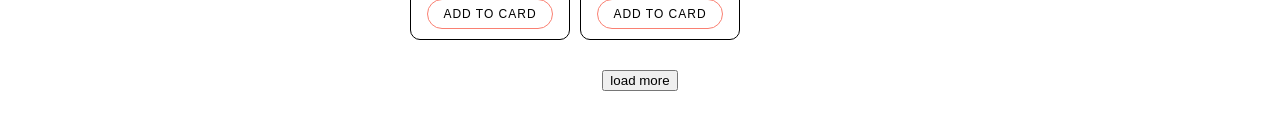
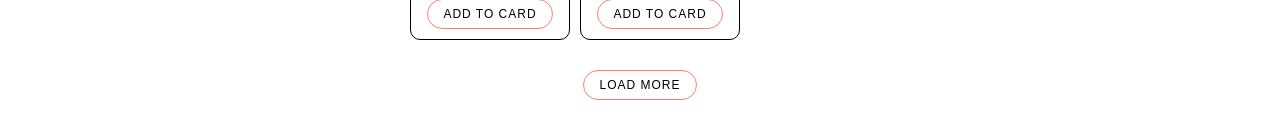
Before and after one commit to Google-Barma/mini-shop, a React (Create React App) app: page / in a window 1280 px wide. Shown: the part 478-616 px from the top of the page. Built offline with nearby package versions, Linux system fonts and the light colour scheme; no server answers.

Commit message:
add modal and style

```diff
--- a/src/components/CretifyOrder/CretifyOrder.js
+++ b/src/components/CretifyOrder/CretifyOrder.js
@@ -29,6 +29,7 @@ export default function CretifyOrder({ onOpenModal }) {
     <div className={s.orderWrap}>
       <OrderList />
       <button
+        className="button"
         type="button"
         onClick={() =>
           authentication
--- a/src/components/OrderSuccessModal/OrderSuccessModal.js
+++ b/src/components/OrderSuccessModal/OrderSuccessModal.js
@@ -5,7 +5,11 @@ export default function OrderSuccessModal({ onOpenModal }) {
     <div className={s.overlay}>
       <div className={s.modal}>
         <h2>Order success!</h2>
-        <button type="button" onClick={() => onOpenModal(false)}>
+        <button
+          className="button"
+          type="button"
+          onClick={() => onOpenModal(false)}
+        >
           close
         </button>
       </div>
--- a/src/components/OrderSuccessModal/OrderSuccessModal.module.css
+++ b/src/components/OrderSuccessModal/OrderSuccessModal.module.css
@@ -14,6 +14,8 @@
   background-color: rgb(116, 116, 116);
   border-radius: 10px;
   display: flex;
+  flex-direction: column;
   justify-content: center;
   align-items: center;
+  color: aliceblue;
 }
--- a/src/components/ProductInfo/ProductInfo.js
+++ b/src/components/ProductInfo/ProductInfo.js
@@ -54,6 +54,7 @@ export default function ProductInfo({ product }) {
           </button>
         </form>
         <button
+          className="button"
           type="button"
           onClick={() => dispatch(addOrder({ color, price, amount, smth, id }))}
         >
--- a/src/components/ProductList/ProductList.js
+++ b/src/components/ProductList/ProductList.js
@@ -40,7 +40,11 @@ export default function ProductList() {
         ))}
       </ul>
       <div className={s.buttonWrap}>
-        <button type="button" onClick={() => dispatch(loadMore(moreProducts))}>
+        <button
+          className="button"
+          type="button"
+          onClick={() => dispatch(loadMore(moreProducts))}
+        >
           load more
         </button>
       </div>
```
Also changed, not shown: 1 other file (tests, documents, lock files or other folders).
